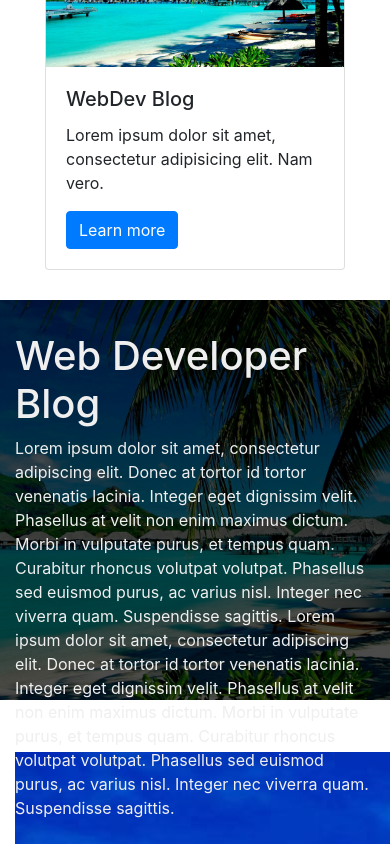
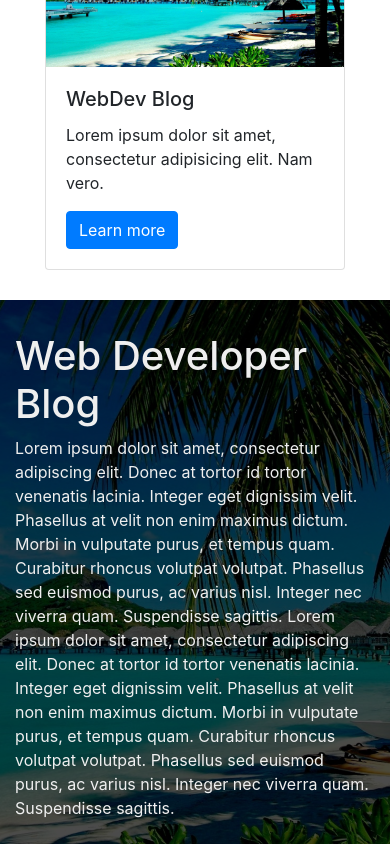
Before and after one commit to IgorOsipov/first-site-bs, a React (Create React App) app: page / in a window 390 px wide. Shown: the part 1565-2409 px from the top of the page. Built offline with nearby package versions, Linux system fonts and the light colour scheme.

Commit message:
Fixed jumbotron mobile view

```diff
--- a/src/Components/Jumbotron.js
+++ b/src/Components/Jumbotron.js
@@ -8,7 +8,7 @@ const Styles = styled.div`
         background: url(${summer}) no-repeat fixed bottom;
         background-size: cover;
         color: #efefef;
-        height: 400px;
+        min-height: 400px;
         position: relative;
         z-index:2;
 
```
